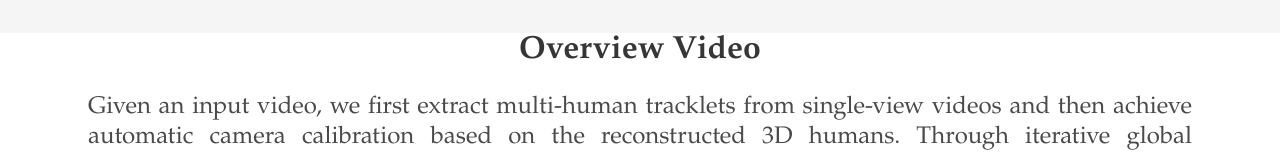
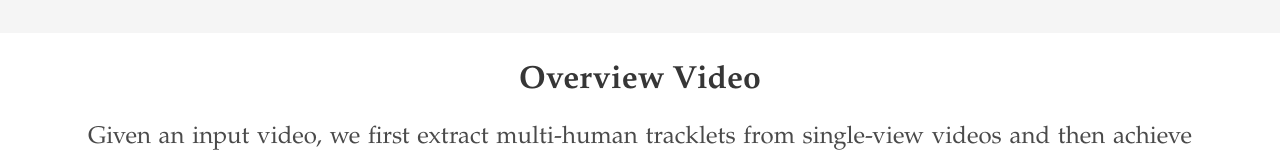
Before and after one commit to Easy3DTrack-MV/Easy3DTrack-MV.github.io, a plain HTML site: page index.html in a window 1280 px wide. Shown: the part 1395-1547 px from the top of the page. Drawn offline with nearby package versions, Linux system fonts and the light colour scheme; some icons are missing; a web font is replaced by a local one.

Commit message:
added space before overview video

```diff
--- a/index.html
+++ b/index.html
@@ -169,7 +169,7 @@
 <!-- Teaser video-->
 <section class="hero teaser">
   <div class="container">
-      <h2 class="title is-3 has-text-centered">Overview Video</h2>
+      <h2 class="title is-3 has-text-centered" style="margin-top: 30px;">Overview Video</h2>
 
     <div class="hero-body">
       <!--<img src="static/images/ECCV Teaser.jpg" alt="Teaser Image" style="max-width: 100%; height: auto;">
```
